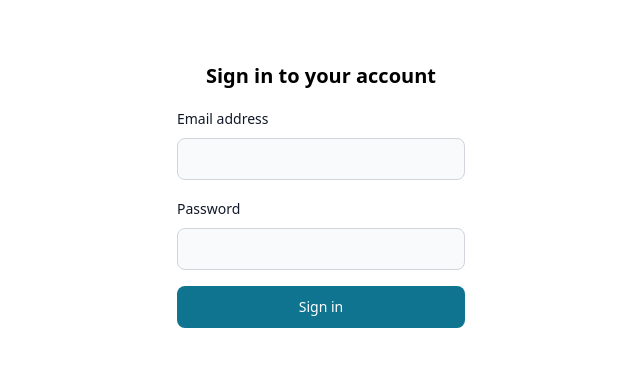
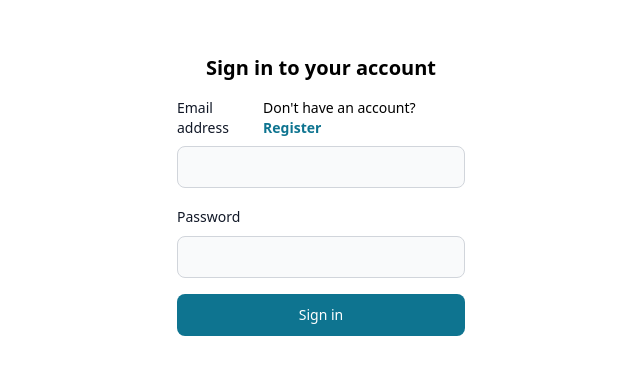
Before and after one commit to vxaretra/TripPlanner, a React (Vite) app: page /login in a window 1280 px wide. Shown: the part 205-580 px from the top of the page, without its empty margins (319-959 px from the left). Built offline with nearby package versions, Linux system fonts and the light colour scheme; no server answers.

Commit message:
update login form

```diff
--- a/src/components/LoginForm.jsx
+++ b/src/components/LoginForm.jsx
@@ -1,4 +1,4 @@
-import { useNavigate } from "react-router-dom";
+import { useNavigate, Link } from "react-router-dom";
 import { useForm } from "react-hook-form";
 import { Alert, Button, Label, TextInput } from "flowbite-react";
 import { signInWithEmailAndPassword } from "firebase/auth";
@@ -43,7 +43,10 @@ export default function LoginForm() {
       >
         <div>
           <div className="mb-2 block">
-            <Label htmlFor="email" value="Email address" />
+            <div className="flex justify-between">
+              <Label htmlFor="email" value="Email address" />
+              <span className="text-sm">Don&apos;t have an account? <Link to={"/register"} className="font-semibold text-[#0e7490]">Register</Link></span>
+            </div>
           </div>
           <TextInput
             color={errors.email ? "failure" : "gray"}
```
